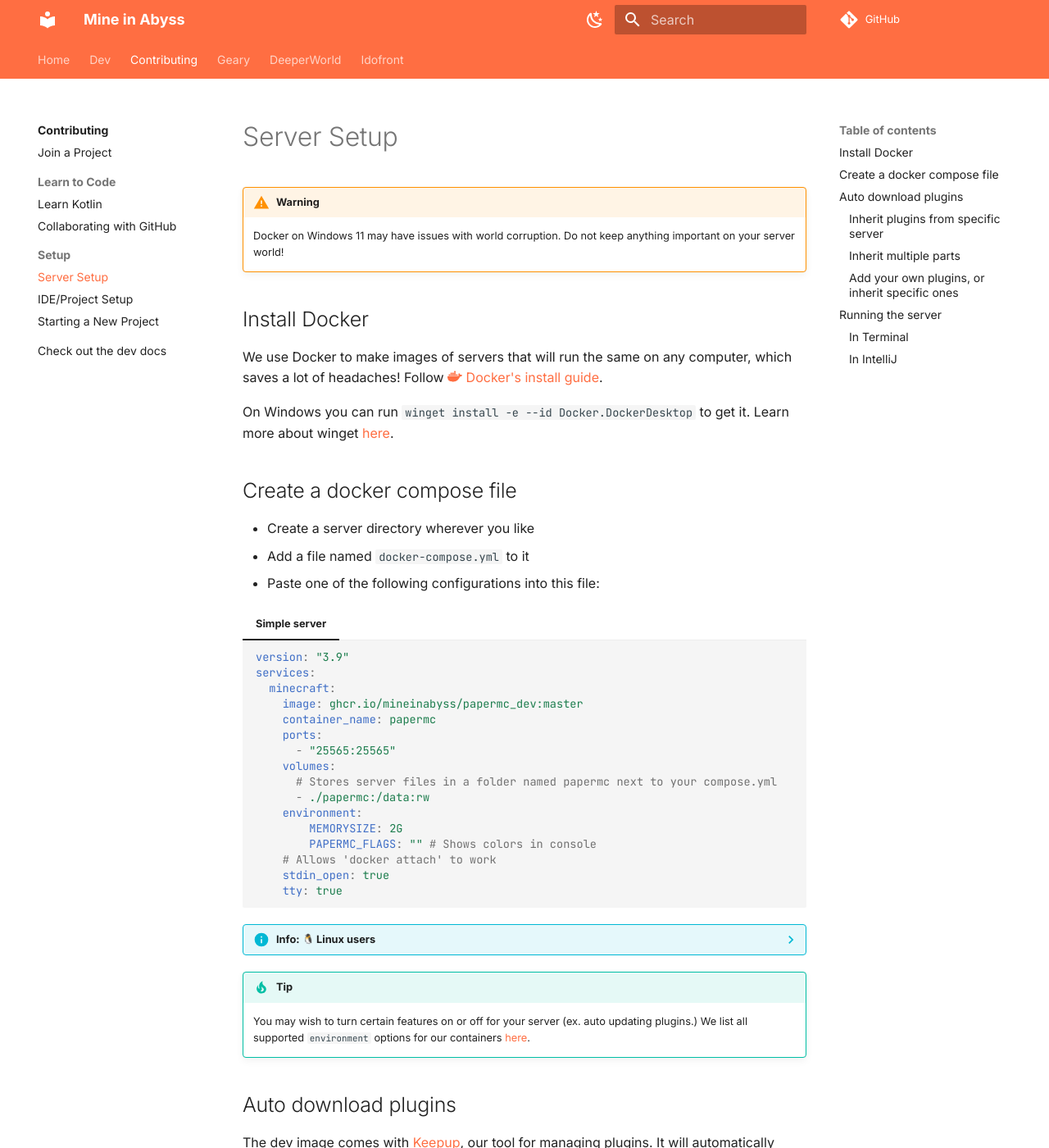
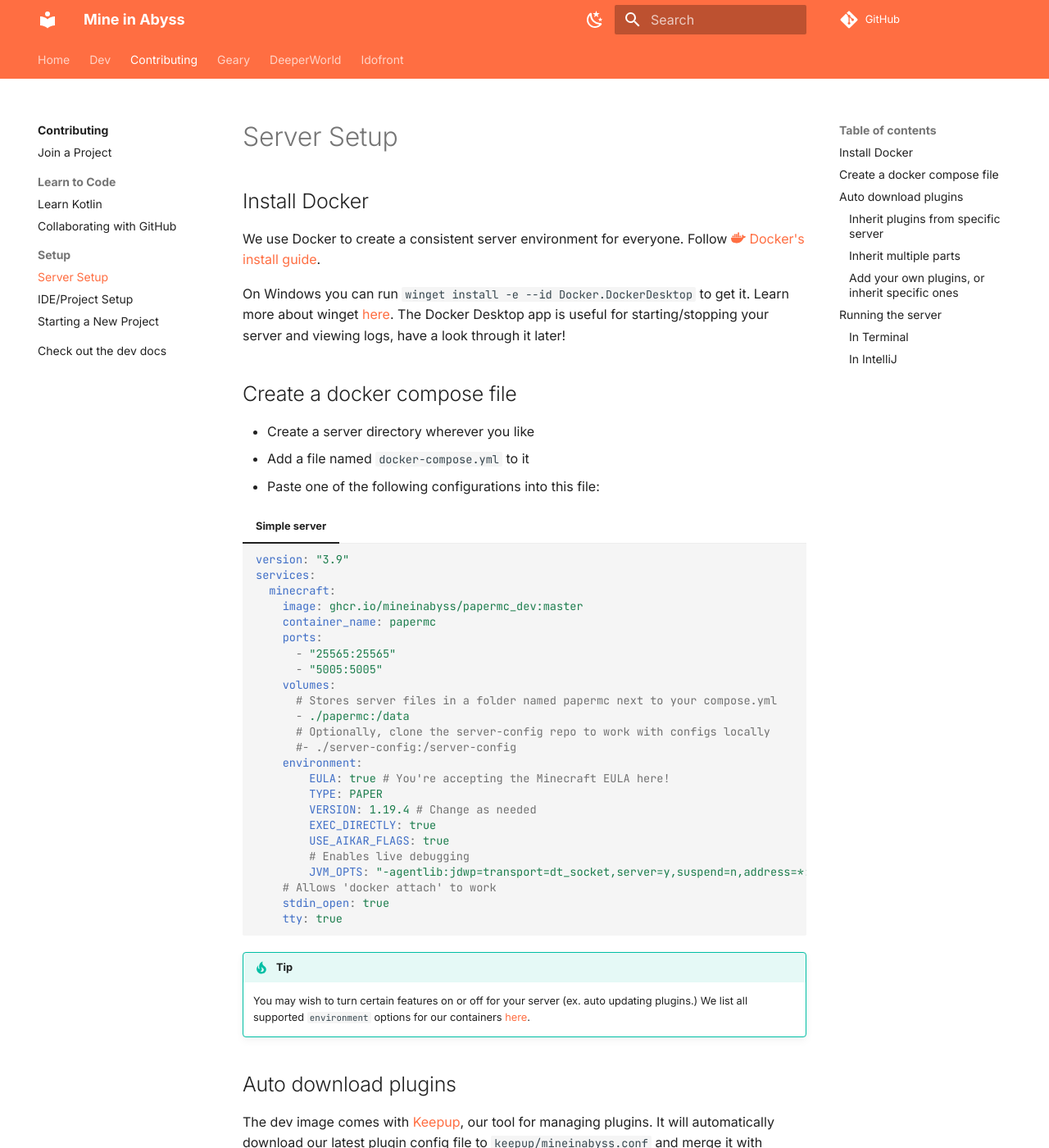
Before and after one commit to MineInAbyss/wiki, an MkDocs documentation site: the page built from docs/contributing/setup/server-setup.md, in a window 1280 px wide and 1400 px high. Shown: the whole window at 82% size. Built offline with MkDocs 1.6.1 and Material for MkDocs 9.7.7, drawn with Linux system fonts in a browser that asks for light colours; emoji names are drawn with the system emoji font; comment, search, counter and statistics services are not loaded.

Commit message:
Update docker-compose for dev server

````diff
--- a/docs/contributing/setup/server-setup.md
+++ b/docs/contributing/setup/server-setup.md
@@ -1,13 +1,10 @@
 # Server Setup
-
-!!! warning
-    Docker on Windows 11 may have issues with world corruption. Do not keep anything important on your server world!
 
 ## Install Docker
 
-We use Docker to make images of servers that will run the same on any computer, which saves a lot of headaches! Follow [:simple-docker: Docker's install guide](https://docs.docker.com/get-docker/).
+We use Docker to create a consistent server environment for everyone. Follow [:simple-docker: Docker's install guide](https://docs.docker.com/get-docker/).
 
-On Windows you can run `winget install -e --id Docker.DockerDesktop` to get it. Learn more about winget [here](https://learn.microsoft.com/en-us/windows/package-manager/winget/).
+On Windows you can run `winget install -e --id Docker.DockerDesktop` to get it. Learn more about winget [here](https://learn.microsoft.com/en-us/windows/package-manager/winget/). The Docker Desktop app is useful for starting/stopping your server and viewing logs, have a look through it later!
 
 ## Create a docker compose file
 
@@ -17,6 +14,7 @@
 
 === "Simple server"
     ```yaml
+
     version: "3.9"
     services:
       minecraft:
@@ -24,23 +22,23 @@
         container_name: papermc
         ports:
           - "25565:25565"
+          - "5005:5005"
         volumes:
           # Stores server files in a folder named papermc next to your compose.yml
-          - ./papermc:/data:rw
+          - ./papermc:/data
+          # Optionally, clone the server-config repo to work with configs locally
+          #- ./server-config:/server-config
         environment:
-            MEMORYSIZE: 2G
-            PAPERMC_FLAGS: "" # Shows colors in console
+            EULA: true # You're accepting the Minecraft EULA here!
+            TYPE: PAPER
+            VERSION: 1.19.4 # Change as needed
+            EXEC_DIRECTLY: true
+            USE_AIKAR_FLAGS: true
+            # Enables live debugging
+            JVM_OPTS: "-agentlib:jdwp=transport=dt_socket,server=y,suspend=n,address=*:5005"
         # Allows 'docker attach' to work
         stdin_open: true
         tty: true
-    ```
-
-??? info "Info: :penguin: Linux users"
-    Set your user/group id to avoid permission issues, ex:
-    ```yaml
-    environment:
-        PUID: 1000
-        PGID: 1000
     ```
 
 !!! tip
````
Also changed, not shown: docs/contributing/join-a-project.md (+1 -1 lines).
